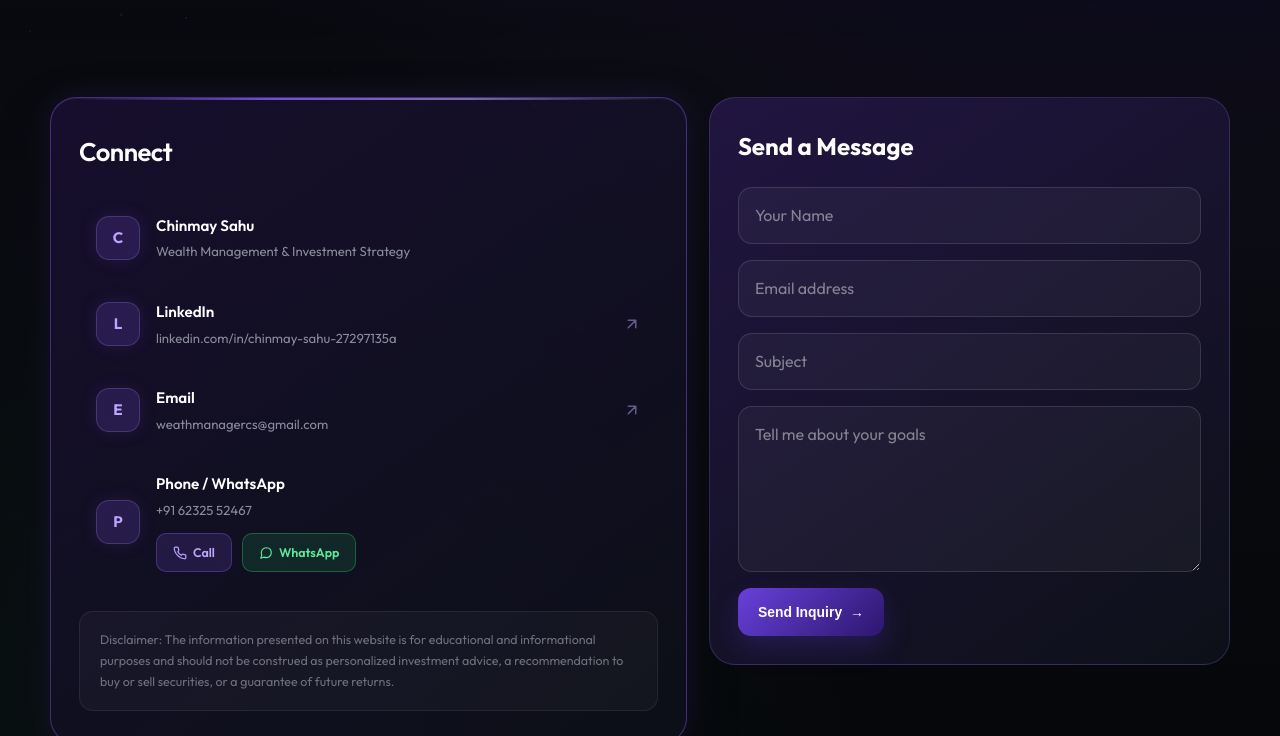
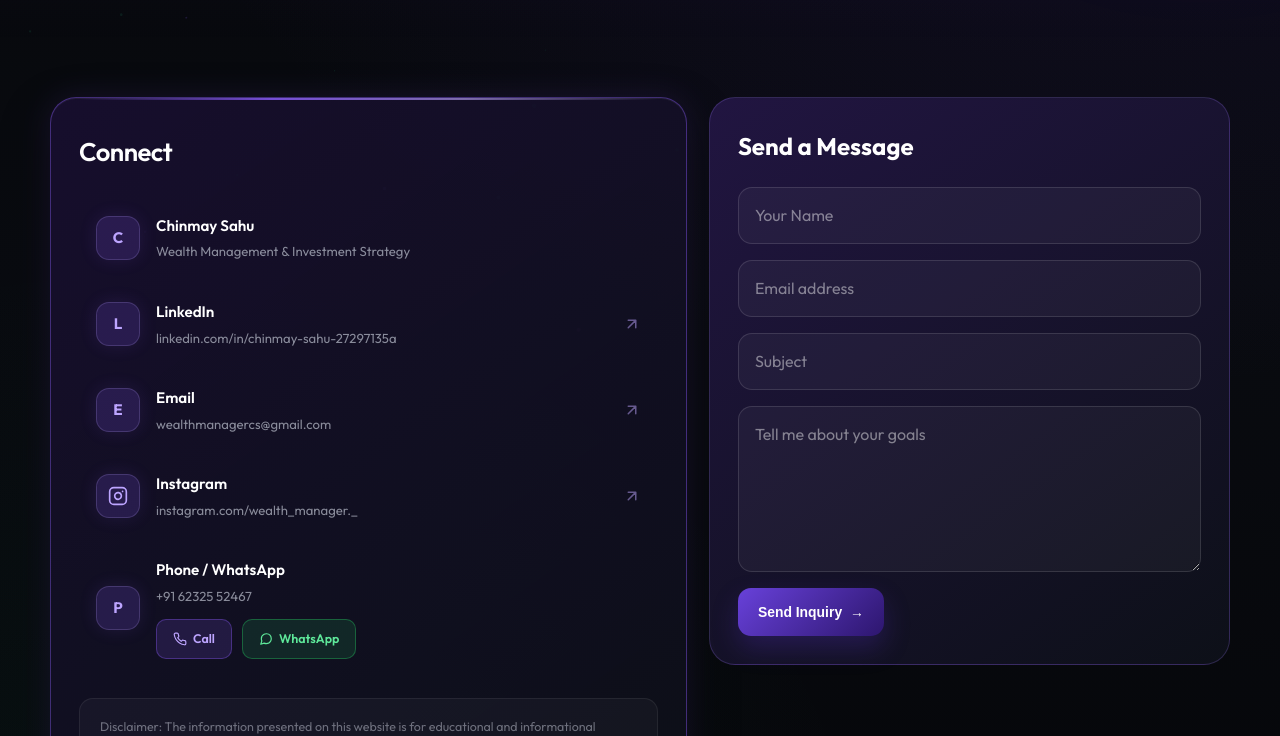
Before and after one commit to demoiitj-star/wealthmanager, a plain HTML site: page contact.html in a window 1280 px wide. Shown: the part 467-1203 px from the top of the page. Drawn offline with Linux system fonts and the light colour scheme.

Commit message:
Fix email spelling and add Instagram profile link with icon

```diff
--- a/contact.html
+++ b/contact.html
@@ -68,11 +68,25 @@
 
               <!-- Email — clickable row -->
               <li>
-                <a href="mailto:weathmanagercs@gmail.com" class="connect-item connect-link">
+                <a href="mailto:wealthmanagercs@gmail.com" class="connect-item connect-link">
                   <span class="connect-icon">E</span>
                   <div class="connect-info">
                     <strong>Email</strong>
-                    <span>weathmanagercs@gmail.com</span>
+                    <span>wealthmanagercs@gmail.com</span>
+                  </div>
+                  <svg class="connect-arrow" xmlns="http://www.w3.org/2000/svg" width="18" height="18" viewBox="0 0 24 24" fill="none" stroke="currentColor" stroke-width="2" stroke-linecap="round" stroke-linejoin="round"><path d="M7 17l9.2-9.2M17 17V7H7"/></svg>
+                </a>
+              </li>
+
+              <!-- Instagram — clickable row -->
+              <li>
+                <a href="https://www.instagram.com/wealth_manager._" target="_blank" rel="noopener noreferrer" class="connect-item connect-link">
+                  <span class="connect-icon">
+                    <svg xmlns="http://www.w3.org/2000/svg" width="20" height="20" viewBox="0 0 24 24" fill="none" stroke="currentColor" stroke-width="2" stroke-linecap="round" stroke-linejoin="round"><rect width="20" height="20" x="2" y="2" rx="5" ry="5"/><path d="M16 11.37A4 4 0 1 1 12.63 8 4 4 0 0 1 16 11.37z"/><line x1="17.5" x2="17.51" y1="6.5" y2="6.5"/></svg>
+                  </span>
+                  <div class="connect-info">
+                    <strong>Instagram</strong>
+                    <span>instagram.com/wealth_manager._</span>
                   </div>
                   <svg class="connect-arrow" xmlns="http://www.w3.org/2000/svg" width="18" height="18" viewBox="0 0 24 24" fill="none" stroke="currentColor" stroke-width="2" stroke-linecap="round" stroke-linejoin="round"><path d="M7 17l9.2-9.2M17 17V7H7"/></svg>
                 </a>
```
